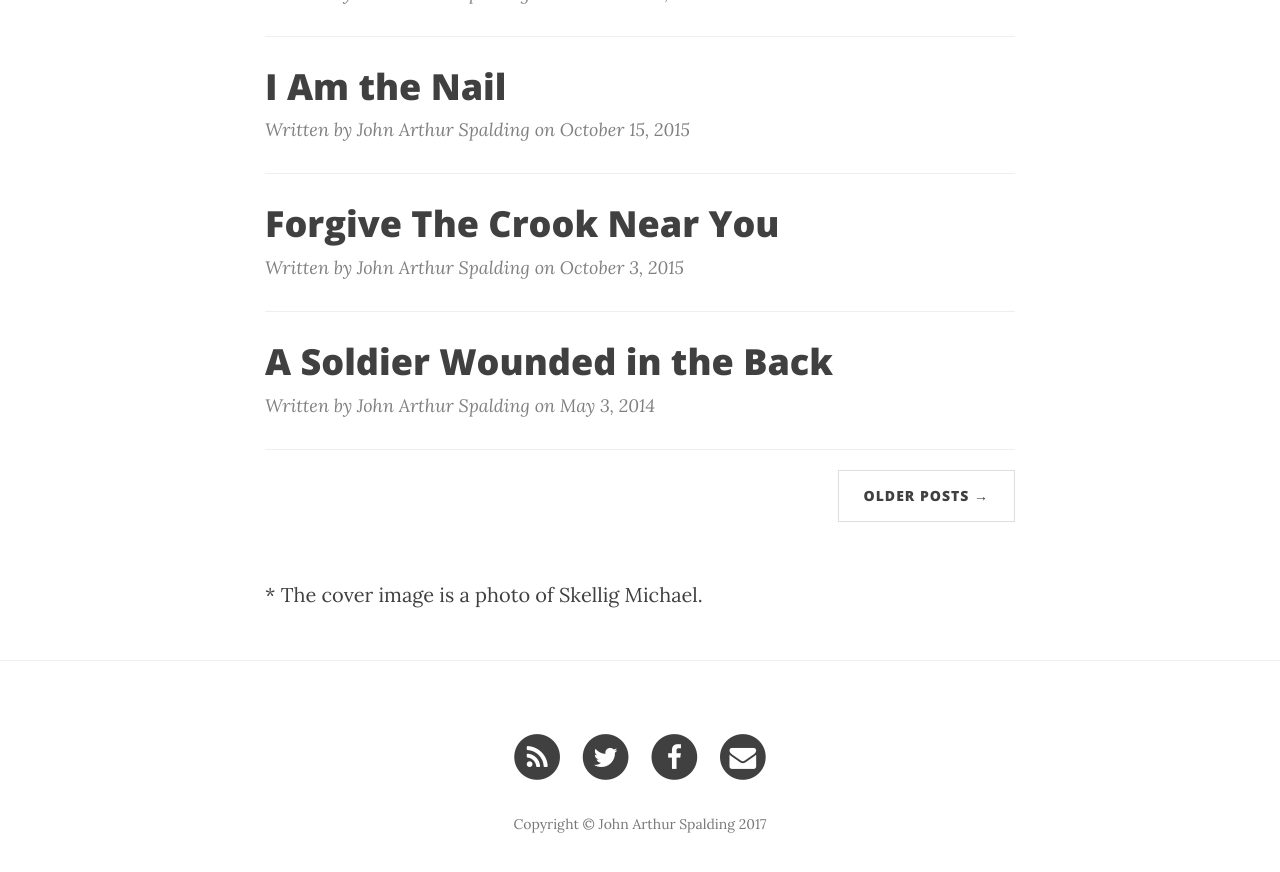
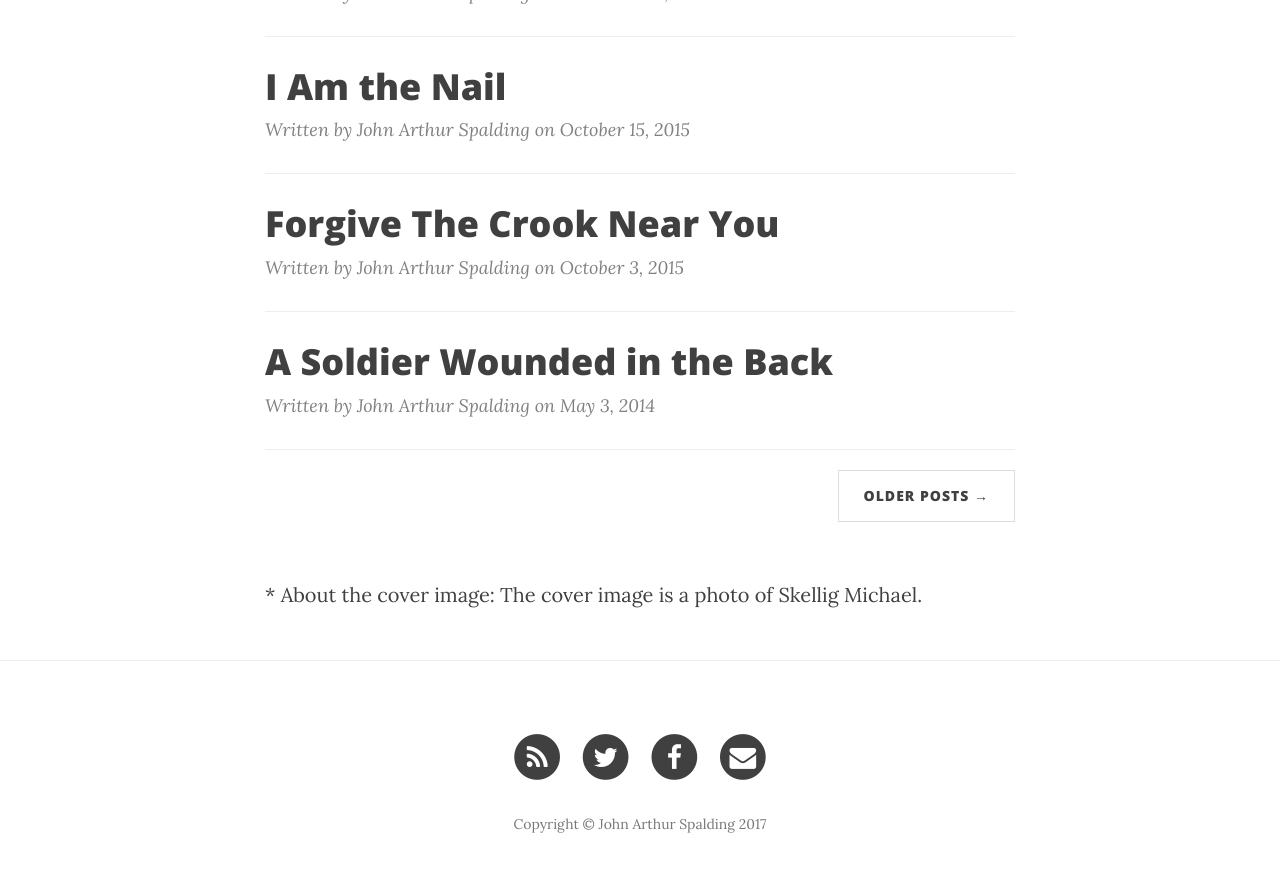
Before and after one commit to fotoetienne/johnarthurspalding, a Jekyll site: the page built from index.html, in a window 1280 px wide and 900 px high, scrolled down 836 px. Shown: the top 872 px of the window. Built offline with Jekyll 4.4.1, drawn with Linux system fonts in a browser that asks for light colours; nearby versions of some CDN libraries; the list of posts is cut into pages by our own code.

Commit message:
Add skellig michael note

```diff
--- a/index.html
+++ b/index.html
@@ -42,4 +42,6 @@ published: true
 </ul>
 {% endif %}
 </br>
-<p class="text-muted; font-size=small; font-style=italic;">* The cover image is a photo of Skellig Michael.</p>
+<p class="font-size=x-small; font-style=italic;">
+  * About the cover image: The cover image is a photo of Skellig Michael.
+</p>
```
